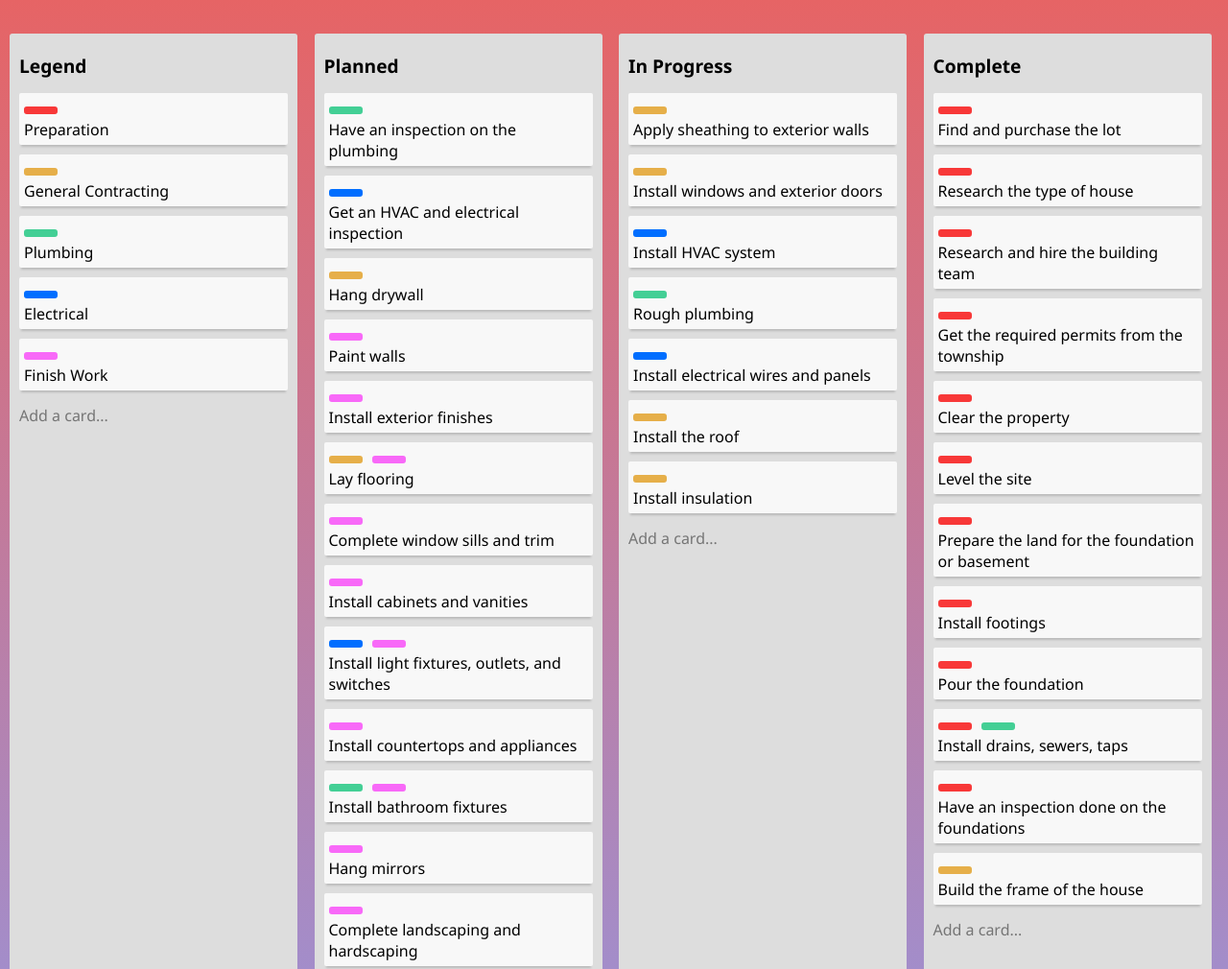
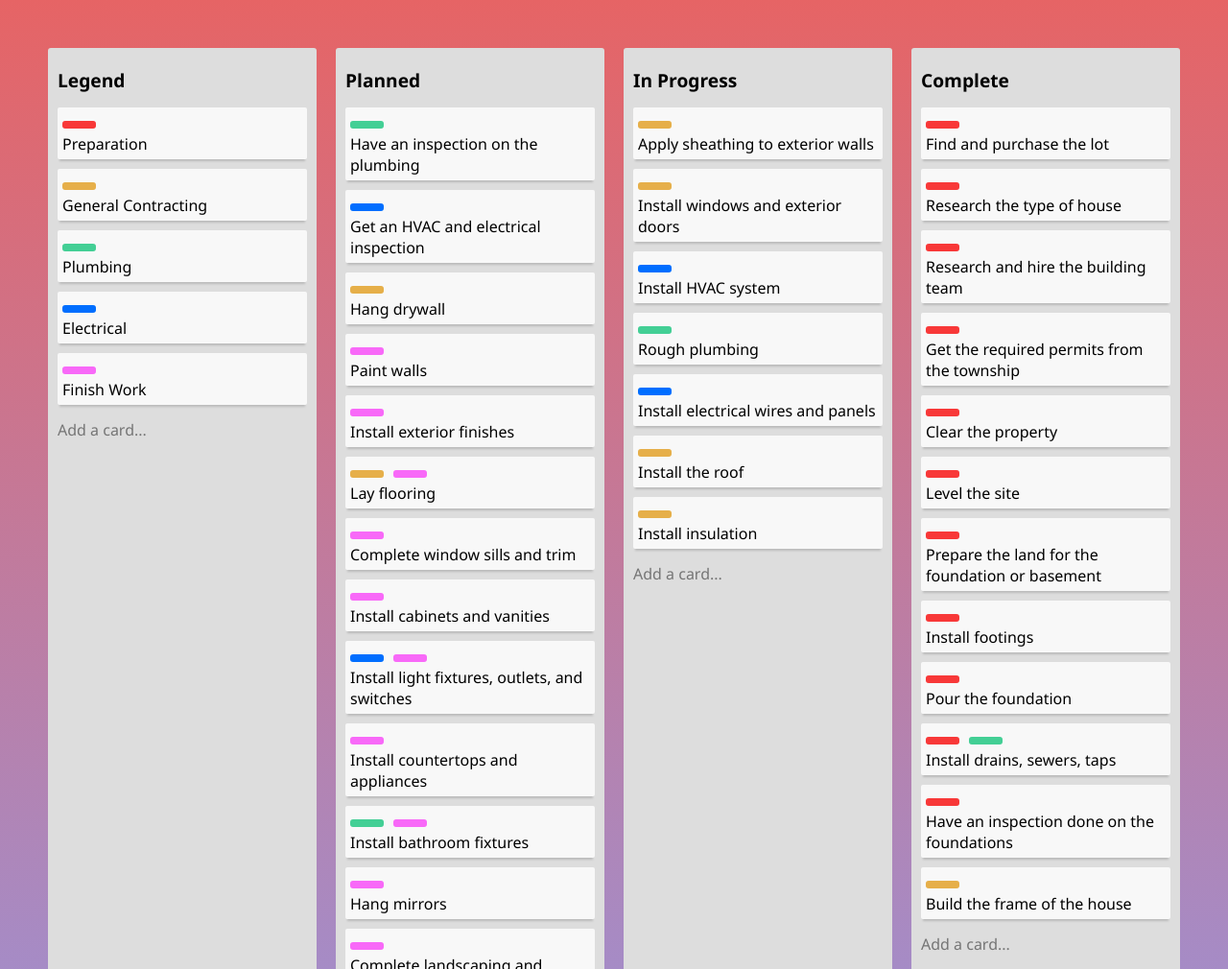
Before and after one commit to stephnicoledev/task-board, a plain HTML site: page index.html in a window 1280 px wide. Shown: the top 1010 px of the page at 96% size. Drawn offline with Linux system fonts and the light colour scheme.

```diff
--- a/style.css
+++ b/style.css
@@ -21,15 +21,14 @@
 .container {
     display: grid;
     grid-template-columns: repeat(4, 1fr);
-    gap: 10px;
-    margin: 35px 10px;
+    gap: 20px;
+    margin: 50px;
 }
 
 .list {
     background-color: #ddd;
     padding: 10px;
     border-radius: 3px;
-    width: 300px;
 }
 
 .title {
```
Also changed, not shown: Board_Preview.png (added).
